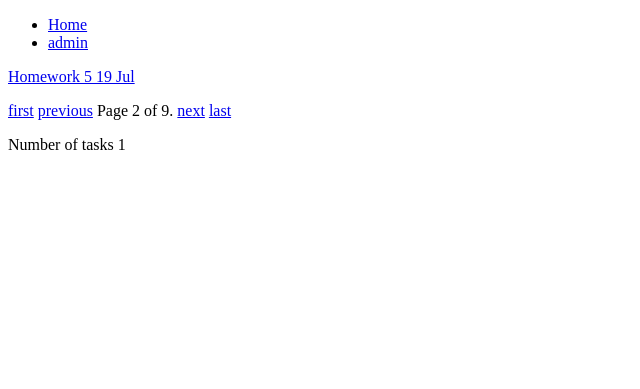
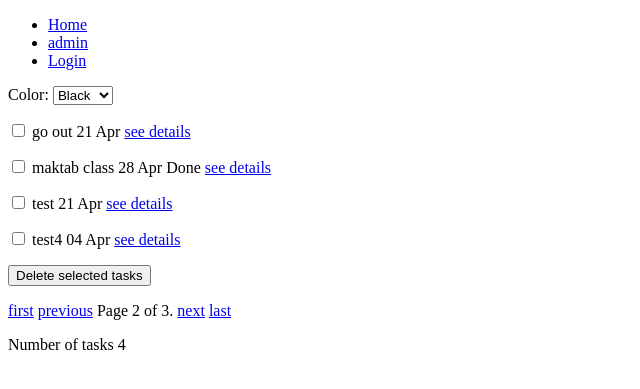
Before and after one commit to nedasoltanih/Maktab, a Django app: page /reminder/tasks/?page=2 in a window 1280 px wide. Shown: the top 389 px of the page, without its empty margins (0-640 px from the left). Run offline with Django 3.2, Linux system fonts and the light colour scheme; data comes from the database, SQL or seed files in the repository; both versions use the stored data as it was after the commit.

Commit message:
Class exercises-27 Apr-1st session

```diff
--- a/mysite/reminder/models.py
+++ b/mysite/reminder/models.py
@@ -18,6 +18,7 @@ class User(models.Model):
     # email = models.EmailField(max_length=200, null=True)
     email = models.CharField(max_length=500, null=True, validators=[email_list])
     website = models.CharField(max_length=300, null=True, validators=[URLValidator(schemes=['http','https'])])
+    password = models.CharField(max_length=200, default='123456')
 
     def save(self, *args, **kwargs):
         self.slug = slugify(self.name)
--- a/mysite/reminder/urls.py
+++ b/mysite/reminder/urls.py
@@ -13,8 +13,9 @@ extra_patterns = [
 urlpatterns = [
     path("", views.BaseView.as_view(), name="index"),
     path("home/",views.RedirView.as_view()),
-    path('tasks/', views.TaskList.as_view(), {'num': 'all'}),
-    path('tasks/all/', views.tasks_view, {'num': 'all'}),
+    path("login/",views.LoginView.as_view(), name='login'),
+    path('tasks/', views.TaskList.as_view(), name='tasks'),
+    path('tasks/all/', views.tasks_view, {'num': 'all'}, name="all_tasks"),
     path('tasks-<slug:slug>', views.UserTasks.as_view()),
     path('new_task/', views.NewTask.as_view(), name="new_task"),
     path('task-<int:pk>/', views.TaskDetail.as_view(), name='task_detail'),
--- a/mysite/reminder/views.py
+++ b/mysite/reminder/views.py
@@ -1,4 +1,6 @@
-from django.shortcuts import render, get_object_or_404
+import datetime
+
+from django.shortcuts import render, get_object_or_404, redirect
 from django.http import HttpResponse, HttpResponseNotFound
 from django.utils import timezone
 from django.views.generic import ListView, DetailView
@@ -10,22 +12,55 @@ from django.db.models import Count
 
 
 def tasks_view(request, num):
-    tasks = Task.objects.all()
-    if num == 'all':
-        # return HttpResponse(tasks)
-        paginator = Paginator(tasks, 2)
-        page_number = request.GET.get('page')
-        page_obj = paginator.get_page(page_number)
-        return render(request, 'reminder/tasks.html', {'page_obj': page_obj})
+    if request.method == "POST":
+        if request.POST.get("color", ""):
+            request.session['color'] = request.POST["color"]
+            return redirect("all_tasks")
+        else:
+            for task in Task.objects.all():
+                if str(task.pk) in request.POST.keys():
+                    Task.objects.get(pk=task.pk).delete()
+            return HttpResponse("Success! Deleted tasks.")
     else:
-        return HttpResponse(tasks[:num])
+        color = request.session.get('color', "black")
+        tasks = Task.objects.all()
+        if num == 'all':
+            # return HttpResponse(tasks)
+            paginator = Paginator(tasks, 2)
+            page_number = request.GET.get('page')
+            page_obj = paginator.get_page(page_number)
+            return render(request, 'reminder/tasks.html', {'page_obj': page_obj, 'color': color})
+        else:
+            return HttpResponse(tasks[:num])
 
 
 class TaskList(ListView):
     model = Task
     template_name = "reminder/tasks.html"
     context_object_name = "tasks"
-    paginate_by = 1
+    paginate_by = 4
+
+    def get(self, request):
+        if request.session.get("username"):
+            last_login = request.COOKIES.get("last_login")
+            tasks = Task.objects.filter(user=request.session.get("username"))
+            paginator = Paginator(tasks, 10)
+            page_number = request.GET.get('page')
+            page_obj = paginator.get_page(page_number)
+            response = render(request, 'reminder/tasks.html', {'page_obj': page_obj, 'tasks': tasks, 'last_login':last_login})
+            response.set_cookie("last_login", datetime.datetime.now())
+            return response
+        return super().get(request)
+
+    def post(self, request):
+        if request.POST.get("color", ""):
+            request.session['color'] = request.POST["color"]
+            return redirect("tasks")
+        else:
+            for task in Task.objects.all():
+                if str(task.pk) in request.POST.keys():
+                    Task.objects.get(pk=task.pk).delete()
+            return HttpResponse("Success! Deleted tasks.")
 
 
 def task_detail(request, id):
@@ -43,17 +78,23 @@ class TaskDetail(DetailView):
             context['days_left'] = context['task'].due_date - timezone.now().date()
         return context
 
+    def post(self, request, pk):
+        task = Task.objects.get(pk=pk)
+        task.delete()
+        return HttpResponse("Success!")
+
 
 def one_user_tasks(request, slug):
     # name = User.objects.get(slug=slug)
     # tasks = Task.objects.filter(user=name)
-    tasks = Task.objects.get_user_tasks()
+    tasks = Task.objects.get_user_tasks(slug)
     return render(request, 'reminder/user_tasks.html', {'tasks': tasks})
 
 
 def users_view(request):
     users = User.objects.all()
-    return render(request, 'reminder/users.html', {'users': users})
+    last_login = request.COOKIES.get("last_login")
+    return render(request, 'reminder/users.html', {'users': users, 'last_login':last_login})
 
 
 class UserList(ListView):
@@ -175,3 +216,24 @@ class UserTasks(ListView):
 
 class UsersRedir(RedirectView):
     pattern_name = 'users'
+
+
+class LoginView(View):
+
+    def get(self, request):
+        logged_in = True if request.session.get("username") else False
+        return render(request, "reminder/login.html", {"logged_in": logged_in})
+
+    def post(self, request):
+        if request.POST.get("logout"):
+            del request.session["username"]
+            return redirect("login")
+        try:
+            user = User.objects.get(name=request.POST["name"])
+            if user.password == request.POST["password"]:
+                request.session["username"] = request.POST["name"]
+                return redirect("tasks")
+            else:
+                return HttpResponse("Wrong password!")
+        except:
+            return HttpResponse("User not found!")
--- a/mysite/templates/reminder/base.html
+++ b/mysite/templates/reminder/base.html
@@ -10,6 +10,7 @@
         <ul>
             <li><a href="/">Home</a></li>
             <li><a href="/admin/">admin</a></li>
+            <li><a href="/reminder/login/">Login</a></li>
         </ul>
         {% endblock %}
 </div>
--- a/mysite/templates/reminder/new_task.html
+++ b/mysite/templates/reminder/new_task.html
@@ -8,8 +8,8 @@
 <form action="{% url 'new_task' %}?id={{ task.pk }}" method="post">
     {% csrf_token %}
     <p>Title: <input type="text" name="title" value="{{ task.title }}"></p>
-    <p>Due date: <input type="date" name="due_date" value="{{ task.due_date|date  }}" ></p>
-    <p>Hour: <input type="time" name="hour" value="{{ task.hour }}"></p>
+    <p>Due date: <input type="date" name="due_date" value="{{ task.due_date|date:'Y-m-d' }}" ></p>
+    <p>Hour: <input type="time" name="hour" value="{{ task.hour|date:'H:i' }}"></p>
     <p>Category:
         <select name="category" id="category" value="{{ task.category }}">
         {% for c in categories %}
--- a/mysite/templates/reminder/task_detail.html
+++ b/mysite/templates/reminder/task_detail.html
@@ -15,6 +15,9 @@
 </p>
 
 <p><a href="{% url 'new_task'%}?id={{ task.pk }}">Edit</a></p>
-<p><a href="{% url 'new_task'%}?id={{ task.pk }}">Delete</a></p>
+<form action="{% url 'task_detail' task.pk %}" method="post">
+    {% csrf_token %}
+    <p><input type="submit" value="Delete"></p>
+</form>
 </body>
 </html>
--- a/mysite/templates/reminder/tasks.html
+++ b/mysite/templates/reminder/tasks.html
@@ -2,16 +2,38 @@
 {% load extra_tag %}
 
 {% block content %}
+{% if last_login %}
+<p>You were logged in at {{last_login}}</p>
+{% endif %}
+<form action="{% url 'all_tasks' %}" method="post">
+    {% csrf_token %}
+<p>
+    Color:
+    <select name="color" onchange="this.form.submit()">
+        <option value="black" {% if color == "black" %} selected="selected" {% endif %}>Black</option>
+        <option value="green" {% if color == "green" %} selected="selected" {% endif %}>Green</option>
+        <option value="red" {% if color == "red" %} selected="selected" {% endif %}>Red</option>
+        <option value="blue" {% if color == "blue" %} selected="selected" {% endif %}>Blue</option>
+    </select>
+</p>
 {% for t in page_obj %}
-    <p><a href="http://127.0.0.1:8000/reminder/task-{{t.pk}}/">
-        {{ t.title | cut:"a"}} {{ t.due_date |date:"d M" }}
+    <p style="color:{{color}};">
+        <input type="checkbox" id="{{ t.title }}" name="{{ t.pk }}"/>
+        {{ t.title }} {{ t.due_date |date:"d M" }}
 
         {% if t.done %}
         Done
         {% endif %}
-    </a></p>
+        <a href="http://127.0.0.1:8000/reminder/task-{{t.pk}}/">
+         see details
+        </a>
+    </p>
+
+
 {% endfor %}
 
+<p><input type="submit" value="Delete selected tasks"></p>
+</form>
 <div>
         {% if page_obj.has_previous %}
             <a href="?page=1">first</a>
--- a/mysite/templates/reminder/users.html
+++ b/mysite/templates/reminder/users.html
@@ -5,6 +5,10 @@
     <title>List of users</title>
 </head>
 <body>
+{% if last_login %}
+<p>You were logged in at {{last_login}}</p>
+{% endif %}
+
 {% for t in users %}
     <p><a href='{% url "user_tasks" t.slug %}'>
         {{ t.name }}
```
Also changed, not shown: mysite/mysite/settings.py (+28 -0 lines), mysite/templates/reminder/login.html (added, +19 -0 lines), mysite/db.sqlite3, mysite/reminder/migrations/0002_user_password.py (added).
